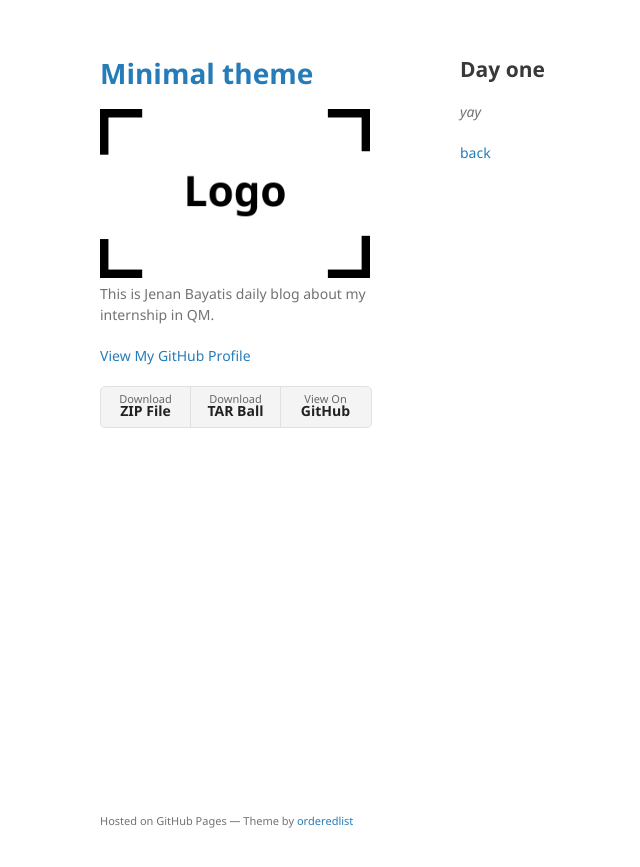
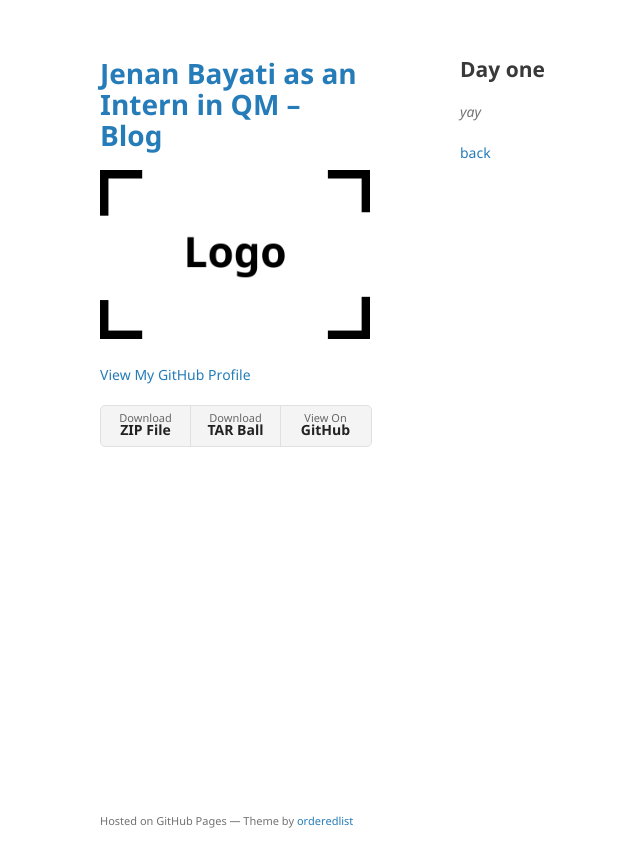
Before and after one commit to JenanBayati-QM/JenanBayati-QM.github.io, a Jekyll site: the page built from another-page.md, in a window 1280 px wide. Shown: the top 867 px of the page, without its empty margins (110-750 px from the left). Built offline with Jekyll 4.4.1, drawn with Linux system fonts in a browser that asks for light colours; the repository's description, which GitHub fills in, is left out; our own code applies the rules of GitHub Pages for plain Markdown files.

Commit message:
Update _config.yml

```diff
--- a/_config.yml
+++ b/_config.yml
@@ -1,6 +1,6 @@
-title: Minimal theme
+title: Jenan Bayati as an Intern in QM – Blog
 logo: /assets/img/logo.png
-description: This is Jenan Bayatis daily blog about my internship in QM.
+description:
 show_downloads: true
 google_analytics:
 theme: jekyll-theme-minimal
```
